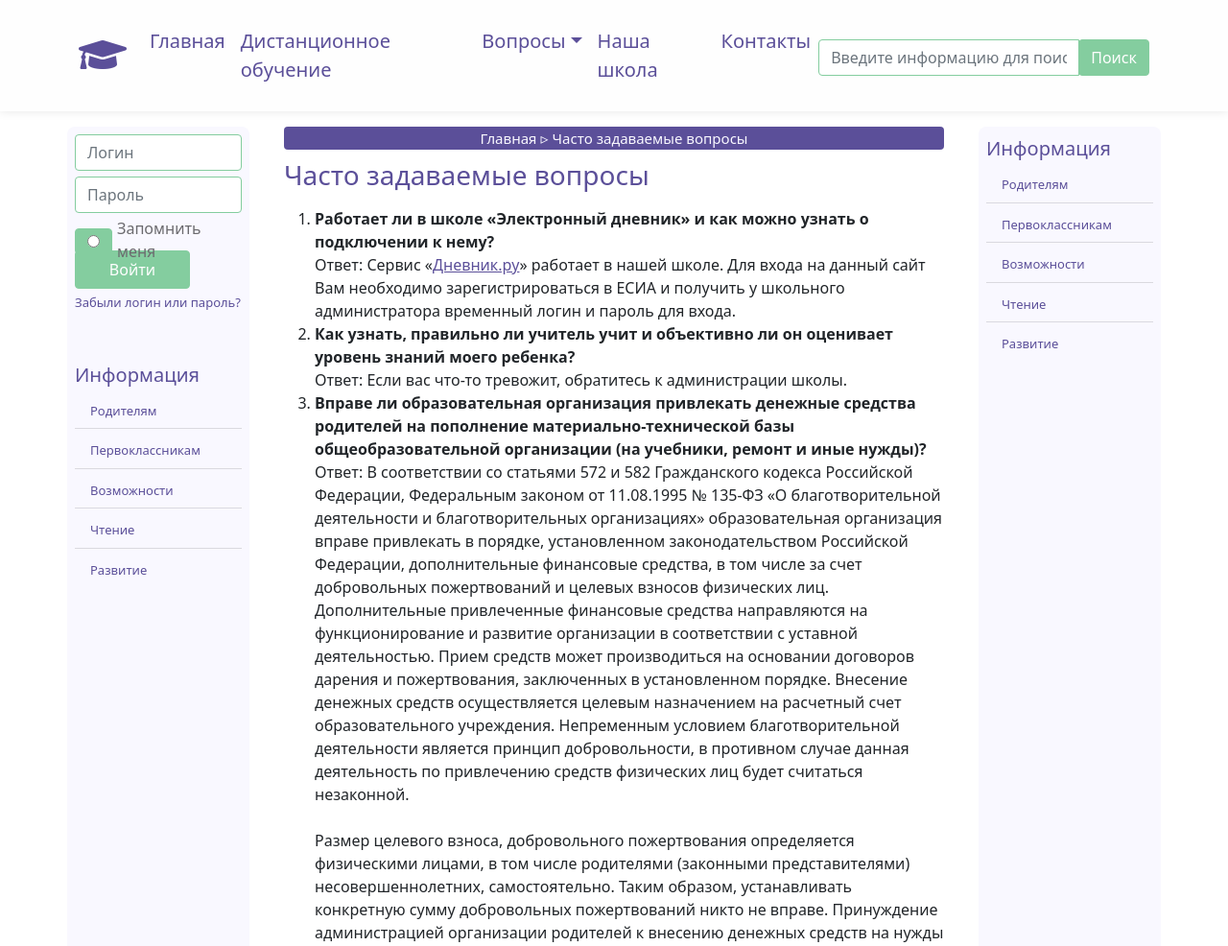
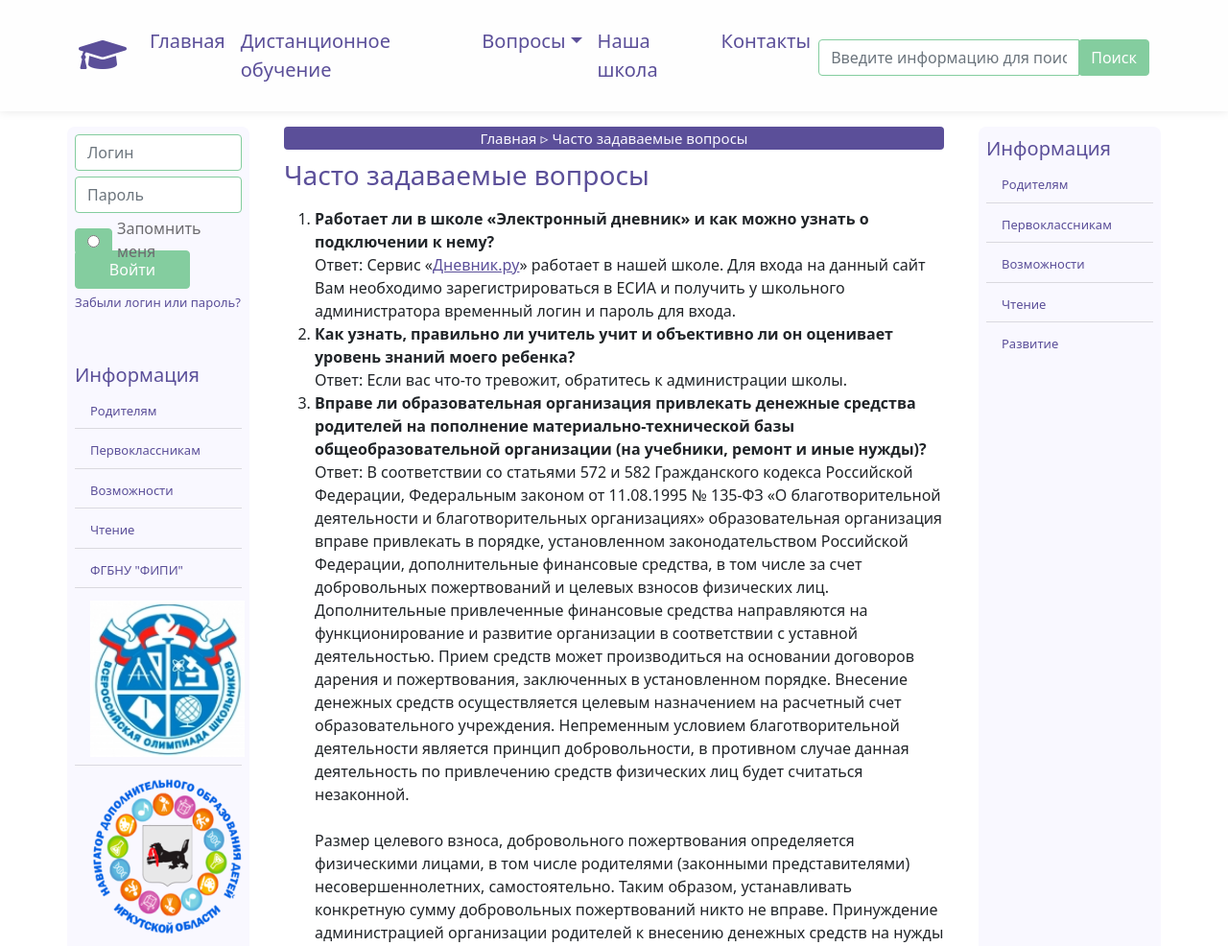
Before and after one commit to Neytllas/mtn, a plain HTML site: page page3.html in a window 1280 px wide. Shown: the top 986 px of the page at 96% size. Drawn offline with nearby package versions, Linux system fonts and the light colour scheme.

Commit message:
fix final

```diff
--- a/page3.html
+++ b/page3.html
@@ -145,7 +145,13 @@
                       <li class="list-group-item"><a href="">Первоклассникам</a></li>
                       <li class="list-group-item"><a href="">Возможности</a></li>
                       <li class="list-group-item"><a href="">Чтение</a></li>
-                    <li class="list-group-item"><a href="">Развитие</a></li>
+                      <li class="list-group-item"><a href="https://fipi.ru/">ФГБНУ "ФИПИ"</a></li>
+                      <li class="list-group-item"><a href="https://mc.eduirk.ru/index.php?option=com_k2&view=itemlist&task=category&id=34:vsosh&Itemid=144">
+                        <img class="img-menu" src="/img/34.jpg" alt="">
+                      </a></li>
+                      <li class="list-group-item"><a href="https://xn--38-kmc.xn--80aafey1amqq.xn--d1acj3b/">
+                        <img class="img-menu" src="/img/dn.png" alt="">
+                      </a></li>
                     </ul>
                 </div>
               </div>
```
Also changed, not shown: page1.html (+7 -1 lines), page2.html (+7 -1 lines). Lines whose indentation alone changed are shown as unchanged.
